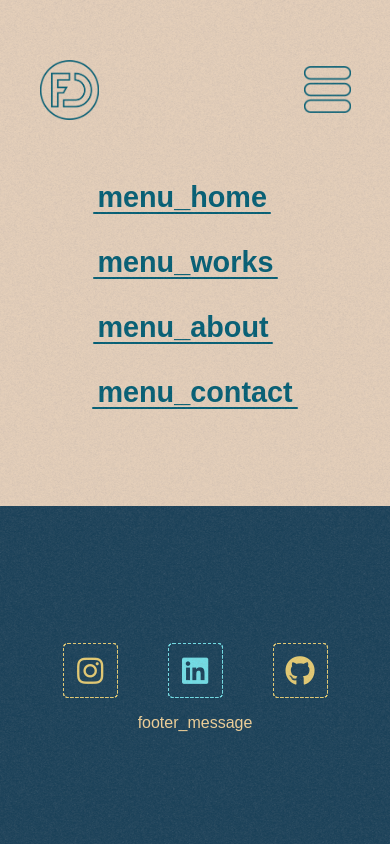
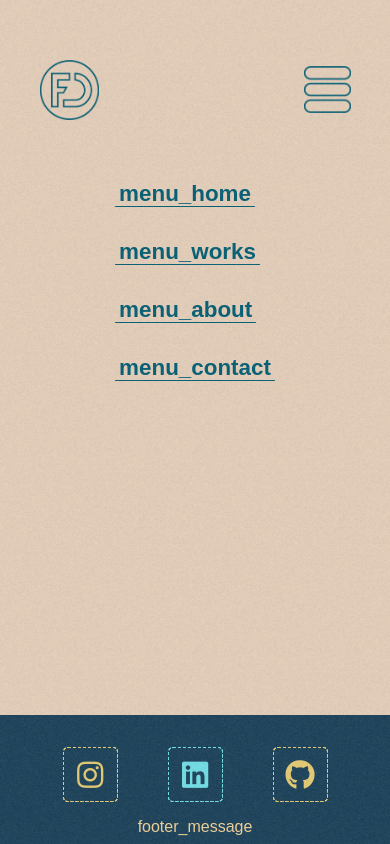
Before and after one commit to Florian-Denis-Dev/portfolio, a React (Create React App) app: page /menu in a window 390 px wide. Built offline with nearby package versions, Linux system fonts and the light colour scheme; what i18next-xhr-backend would draw is missing.

Commit message:
fix  contact
- responsive 2nd fix
- fix contact en/fr darkmod

```diff
--- a/public/locales/en/translation.json
+++ b/public/locales/en/translation.json
@@ -27,8 +27,7 @@
     "contact_instruction": "You can send me a mail here:",
     "contact_name_label": "Enter your Name",
     "contact_email_label": "Your Email",
-    "contact_message_label": "Message",
-    "contact_message_placeholder": "And you can type something here..",
+    "contact_message_placeholder": "And you can type your message..",
     "contact_send_button": "Send",
     "contact_subject": "Message from {{name}} ({{email}})",
 
--- a/public/locales/fr/translation.json
+++ b/public/locales/fr/translation.json
@@ -24,11 +24,10 @@
     "about_resume_cta": "Mon CV",
 
     "contact_heading": "Contact",
-    "contact_instruction": "Vous pouvez m'envoyer un mail ici :",
+    "contact_instruction": "Vous pouvez m'envoyer un mail là:",
     "contact_name_label": "Entrez votre nom",
     "contact_email_label": "Votre email",
-    "contact_message_label": "Message",
-    "contact_message_placeholder": "Et vous pouvez écrire là..",
+    "contact_message_placeholder": "écrivez votre message ici..",
     "contact_send_button": "Envoyer",
     "contact_subject": "Message de {{name}} ({{email}})",
 
--- a/src/pages/Contact/index.jsx
+++ b/src/pages/Contact/index.jsx
@@ -50,7 +50,6 @@ function Contact({ setShowFooter }) {
                     </label>
                 </div>
                 <div className='wrapper'>
-                    <h2>{t('contact_message_label')}:</h2>
                     <textarea value={message} onChange={(e) => setMessage(e.target.value)} required spellCheck="false" placeholder={t('contact_message_placeholder')}/>
                 </div>
                 <div className='wrap'>
--- a/src/style/footer.scss
+++ b/src/style/footer.scss
@@ -7,9 +7,6 @@ footer {
 	background-color: $background-color_light;
 	margin-top: auto;
 	box-sizing: border-box;
-	@media (max-width: 768px) {
-		min-height: 40vh;
-	}
 }
 
 .footer {
@@ -26,6 +23,7 @@ footer {
 		margin-top: auto;
 	}
 }
+
 .icons {
 	display: inline-flex;
 	margin: 1rem 0 0.5rem 0;
--- a/src/style/home.scss
+++ b/src/style/home.scss
@@ -6,6 +6,9 @@
     max-width: 1240px;
 	display: flex;
 	flex-direction: column;
+	@include respond(smaller) {
+		margin: 1rem;
+	}
 }
 
 .intro {
@@ -15,10 +18,16 @@
 		flex-direction: column;
 		align-items: center;
 	gap: 20px;
+	@include respond(smaller) {
+		align-items: flex-start;
+	}
 }
 
 .Home-link {
 	display: flex;
 		justify-content: space-around;
 	gap: 50px;
+	@include respond(smaller) {
+		flex-direction: column;;
+	}
 }
--- a/src/style/index.css
+++ b/src/style/index.css
@@ -111,10 +111,10 @@
   color: #ffc941;
 }
 .dark form {
-  border-color: #72E0E8;
+  border-color: #0D6A87;
 }
 .dark form input {
-  box-shadow: 2px 2px 10px #72E0E8, -2px -2px 10px #0D6A87;
+  box-shadow: 2px 2px 10px #0D6A87, -2px -2px 10px #023047;
   color: #E8CD72;
 }
 .dark form input:focus ~ label, .dark form input:valid ~ label {
@@ -122,15 +122,12 @@
   color: #E8BE72;
 }
 .dark form label {
-  color: aqua;
-}
-.dark form h2 {
-  color: aqua;
+  color: #72E0E8;
 }
 .dark form textarea {
   caret-color: #E8BE72;
-  border: 1px solid #0D6A87;
-  box-shadow: 20px 20px 60px #0D6A87;
+  border: 1px solid #023047;
+  box-shadow: 2px 2px 10px #0D6A87, -2px -2px 10px #023047;
   background: #023047;
   color: #E8CD72;
 }
@@ -154,6 +151,35 @@
 }
 .dark form button::after {
   border: 2px solid #E8BE72;
+}
+.dark .menu-link a {
+  text-decoration: none;
+  position: relative;
+  display: inline-block;
+  padding: 0 1px;
+  transition: color ease 0.3s;
+}
+.dark .menu-link a::after {
+  content: "";
+  position: absolute;
+  width: 104%;
+  height: 5%;
+  left: -2%;
+  bottom: 0;
+  background-color: #E8CD72;
+  transition: all ease 0.3s;
+  z-index: 1;
+  border-radius: 8px;
+}
+.dark .menu-link a h1 {
+  position: relative;
+  z-index: 2;
+}
+.dark .menu-link a h1:hover {
+  color: #07475A;
+}
+.dark .menu-link a:hover::after {
+  height: 100%;
 }
 
 .noise {
@@ -269,6 +295,11 @@ body {
     font-size: 0.9rem;
   }
 }
+@media (max-width: 425px) {
+  body {
+    font-size: 0.7rem;
+  }
+}
 
 /* About */
 .about {
@@ -360,11 +391,6 @@ footer {
   background-color: #E7D1BB;
   margin-top: auto;
   box-sizing: border-box;
-}
-@media (max-width: 768px) {
-  footer {
-    min-height: 40vh;
-  }
 }
 
 .footer {
@@ -588,6 +614,11 @@ header .liens-header:hover {
   display: flex;
   flex-direction: column;
 }
+@media (max-width: 425px) {
+  .Home {
+    margin: 1rem;
+  }
+}
 
 .intro {
   margin: 100px 0 0;
@@ -597,11 +628,21 @@ header .liens-header:hover {
   align-items: center;
   gap: 20px;
 }
+@media (max-width: 425px) {
+  .intro {
+    align-items: flex-start;
+  }
+}
 
 .Home-link {
   display: flex;
   justify-content: space-around;
   gap: 50px;
+}
+@media (max-width: 425px) {
+  .Home-link {
+    flex-direction: column;
+  }
 }
 
 .menu-link {
@@ -638,10 +679,21 @@ header .liens-header:hover {
   flex-direction: row-reverse;
   justify-content: space-between;
   align-items: flex-start;
+  gap: 2rem;
 }
 .works figure img {
   width: 25rem;
   border-radius: 10% 1%;
+}
+@media (max-width: 425px) {
+  .works figure img {
+    width: 13rem;
+  }
+}
+@media (max-width: 425px) {
+  .works figure {
+    flex-direction: column-reverse;
+  }
 }
 .works::-webkit-scrollbar {
   display: none;
--- a/src/style/index.scss
+++ b/src/style/index.scss
@@ -30,9 +30,11 @@ body {
 	font-family: $font-family_1;
 	font-size: 1.5rem;
 	height: 100%;
-
 	@include respond(medium) {
 		font-size: 0.9rem;
+	}
+	@include respond(smaller) {
+		font-size: 0.7rem;
 	}
 }
 
--- a/src/style/theme.scss
+++ b/src/style/theme.scss
@@ -28,7 +28,6 @@
             display: inline-block;
             padding: 0 1px;
             transition: color ease 0.3s;
-
             &::after {
                 content: '';
                 position: absolute;
@@ -41,15 +40,12 @@
                 z-index: 1;
                 border-radius: 8px ;
             }
-
             h1 {
                 position: relative;
                 z-index: 2;
             }
-
             &:hover {
                 color: $background-color_light;
-
                 &::after {
                     height: 100%;
                 }
@@ -105,9 +101,9 @@
         }
     }
     form {
-        border-color: $background-color_sea;
+        border-color: $background-color_darksea;
         input {
-            box-shadow: 2px 2px 10px $background-color_sea, -2px -2px 10px $background-color_darksea;
+            box-shadow: 2px 2px 10px $background-color_darksea, -2px -2px 10px $background-color_darker;
             color: $background-color_lightgold;
             &:focus ~ label, &:valid ~ label{
                 background: $background-color_darkersea;
@@ -115,15 +111,12 @@
             }
         }
         label {
-            color: aqua;
-        }
-        h2 {
-            color: aqua;
+            color: $background-color_sea;
         }
         textarea {
             caret-color: $background-color_lightgolder;
-            border: 1px solid $background-color_darksea;
-            box-shadow: 20px 20px 60px $background-color_darksea;
+            border: 1px solid $background-color_darker;
+            box-shadow: 2px 2px 10px $background-color_darksea, -2px -2px 10px $background-color_darker;
             background: $background-color_darker;
             color: $background-color_lightgold;
             &::placeholder{
@@ -149,4 +142,37 @@
             }
         }
     }
+    .menu-link {
+        a {
+            text-decoration: none;
+            position: relative;
+            display: inline-block;
+            padding: 0 1px;
+            transition: color ease 0.3s;
+            &::after {
+                content: '';
+                position: absolute;
+                width: 104%;
+                height: 5%;
+                left: -2%;
+                bottom: 0;
+                background-color: $background-color_lightgold;
+                transition: all ease 0.3s;
+                z-index: 1;
+                border-radius: 8px ;
+            }
+            h1 {
+                position: relative;
+                z-index: 2;
+                &:hover{
+                    color: $background-color_darkersea;
+                }
+            }
+            &:hover {
+                &::after {
+                    height: 100%;
+                }
+            }
+        }
+    }
 }
--- a/src/style/variable.scss
+++ b/src/style/variable.scss
@@ -3,7 +3,6 @@ $color_paragraph: #005e74; /*bleu turquoise*/
 $color_paragraph_dark: #d3f1ff; /*light turquoise*/
 $color_light_grey: #cbcbcb;
 $color_dark_grey: #575757;
-$color_dark_blue: #0B0F2B;
 $color_light_blue: #3583b4;
 $color_blue: #194058;
 $color_light: #f4d398; /*sable*/
@@ -14,6 +13,7 @@ $color_flash_gold:  #ffc941;
 $font-family_1: 'Montserrat', sans-serif;
 
 $background-color_darker: #023047;
+$background-color_darkermore: #022347;
 /* vraie couleur selectionnées: */
 $background-color_dark:#194058;
 $background-color_light: #E7D1BB;
```
Also changed, not shown: src/style/works.scss (+7 -0 lines), 1 other file (tests, documents, lock files or other folders).
